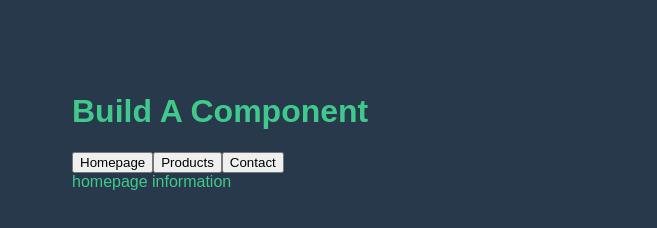
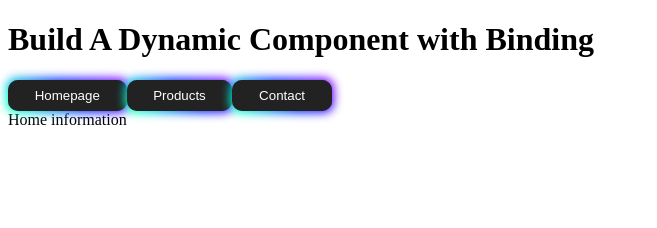
Before and after one commit to kevin-d-mcewan/VueJS_Components, a website: page index.html in a window 1280 px wide. Shown: the whole page, without its empty margins (0-657 px from the left). Drawn offline with nearby package versions, Linux system fonts and the light colour scheme.

Commit message:
Added a button in Vue.js with components

```diff
--- a/index.html
+++ b/index.html
@@ -10,19 +10,21 @@
 	</head>
 
 	<body>
-		<h1>Build A Component</h1>
+		<h1>Build A Dynamic Component with Binding</h1>
 
 		<div id="navigation-div">
 			<button
+				class="button-85"
 				v-for="option in tabs"
 				v-bind:key="option"
-				v-bind:class="['tab-button', {active: currentTab === option }]"
+				v-bind:class="['tab-button', {
+					active: currentTab === option
+				}]"
 				v-on:click="currentTab = option"
 			>
-				{{option}}
+				{{option.name}}
 			</button>
-
-			<component v-bind:is="currentTabComponent"></component>
+			<component v-bind:is="currentTab.component"></component>
 		</div>
 
 		<script src="script.js"></script>
--- a/script.js
+++ b/script.js
@@ -1,28 +1,50 @@
+const tabs = [
+	{
+		name: "Homepage",
+		component: {
+			template: `<div>Home information</div>`,
+		},
+	},
+
+	{
+		name: "Products",
+		component: {
+			template: `<div>Products infomation</div>`,
+		},
+	},
+
+	{
+		name: "Contact",
+		component: {
+			template: `<div>Contact information</div>`,
+		},
+	},
+];
+
 const app = Vue.createApp({
 	data() {
 		return {
-			currentTab: "Homepage",
-			tabs: ["Homepage", "Products", "Contact"],
+			tabs,
+			currentTab: tabs[0],
 		};
 	},
 	computed: {
-		currentTabComponent() {
+		getCurrentTab() {
 			return "tab-" + this.currentTab.toLowerCase();
 		},
 	},
 });
 
 app.component("tab-homepage", {
-	template: `<div
-							class="navigation">homepage information</div>`,
+	template: `<div>Home information</div>`,
 });
 
 app.component("tab-products", {
-	template: `<div	class="navigation">product information</div>`,
+	template: `<div>Product Information</div>`,
 });
 
 app.component("tab-contact", {
-	template: `<div class="navigation">contact information</div>`,
+	template: `<div>Contact Information</div>`,
 });
 
 app.mount("#navigation-div");
--- a/style.css
+++ b/style.css
@@ -1,14 +1,67 @@
-body {
-	font-family: sans-serif;
-	color: #40c98d;
-	background-color: #27394a;
-	padding: 5%;
+/* CSS */
+.button-85 {
+	padding: 0.6em 2em;
+	border: none;
+	outline: none;
+	color: rgb(255, 255, 255);
+	background: #111;
+	cursor: pointer;
+	position: relative;
+	z-index: 0;
+	border-radius: 10px;
+	user-select: none;
+	-webkit-user-select: none;
+	touch-action: manipulation;
 }
 
-div.header-component > button {
-	padding: 2px;
-	border-radius: 5px;
-	border-spacing: 3px;
-	background-color: blue;
-	margin-left: 10px;
+.button-85:before {
+	content: "";
+	background: linear-gradient(
+		45deg,
+		#ff0000,
+		#ff7300,
+		#fffb00,
+		#48ff00,
+		#00ffd5,
+		#002bff,
+		#7a00ff,
+		#ff00c8,
+		#ff0000
+	);
+	position: absolute;
+	top: -2px;
+	left: -2px;
+	background-size: 400%;
+	z-index: -1;
+	filter: blur(5px);
+	-webkit-filter: blur(5px);
+	width: calc(100% + 4px);
+	height: calc(100% + 4px);
+	animation: glowing-button-85 20s linear infinite;
+	transition: opacity 0.3s ease-in-out;
+	border-radius: 10px;
 }
+
+@keyframes glowing-button-85 {
+	0% {
+		background-position: 0 0;
+	}
+	50% {
+		background-position: 400% 0;
+	}
+	100% {
+		background-position: 0 0;
+	}
+}
+
+.button-85:after {
+	z-index: -1;
+	content: "";
+	position: absolute;
+	width: 100%;
+	height: 100%;
+	background: #222;
+	left: 0;
+	top: 0;
+	border-radius: 10px;
+}
```
